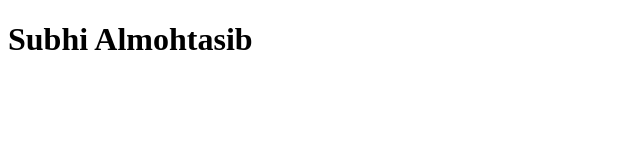
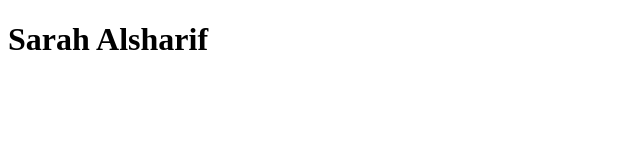
Before and after one commit to SubhiAlmohtasibSadaSolutions/DemoversionControl, a plain HTML site: page index.html in a window 1280 px wide. Shown: the whole page, without its empty margins (0-640 px from the left). Drawn offline with Linux system fonts and the light colour scheme.

Commit message:
name changed

```diff
--- a/index.html
+++ b/index.html
@@ -7,6 +7,6 @@
     <title>Version Control</title>
 </head>
 <body>
-    <h1>Subhi Almohtasib</h1>
+    <h1>Sarah Alsharif</h1>
 </body>
 </html>
```
